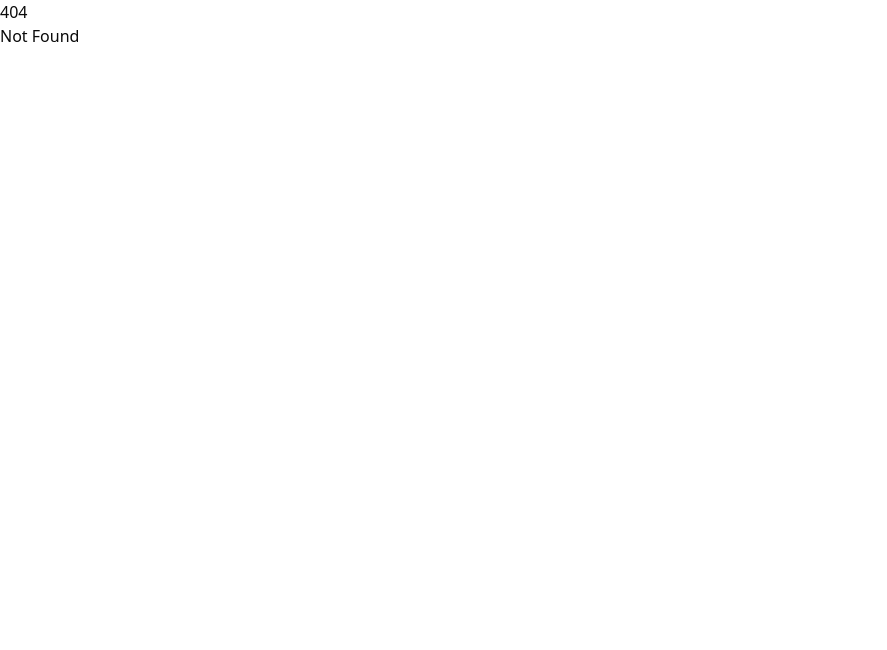
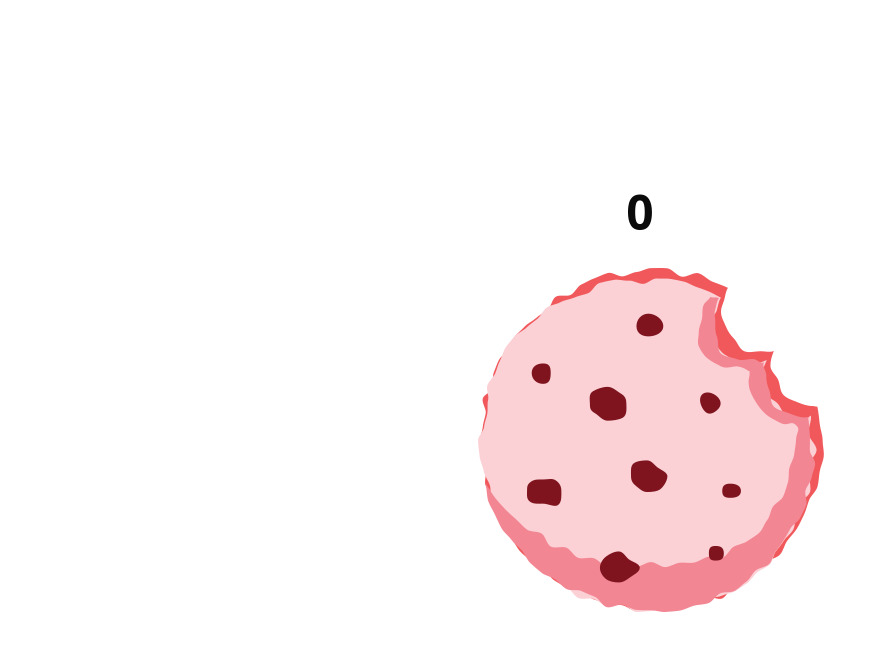
Before and after one commit to lucien-n/advent-of-svelte, a SvelteKit app: page /two in a window 1280 px wide. Before the commit this address had no page. Shown: the top 650 px of the page, without its empty margins (0-887 px from the left). Built offline with nearby package versions, Linux system fonts and the light colour scheme.

Commit message:
wip: day two

```diff
--- /dev/null
+++ b/src/routes/two/+page.svelte
@@ -0,0 +1,25 @@
+<script lang="ts">
+	import { onMount } from 'svelte';
+	import Cookie from './cookie.svelte';
+
+	let cookies = 0;
+
+	onMount(() => (cookies = getLocalCookies()));
+
+	const handleCookieClick = ({ detail: click }: { detail: 'left' | 'right' }) => {
+		if (click === 'left') cookies += 1;
+		else cookies -= 1;
+		if (cookies < 0) cookies = 0;
+		setLocalCookies(cookies);
+	};
+
+	const setLocalCookies = (count: number) =>
+		localStorage.setItem('two:cookies', JSON.stringify(count));
+
+	const getLocalCookies = () => JSON.parse(localStorage.getItem('two:cookies') ?? '0');
+</script>
+
+<div class="flex flex-col items-center gap-8 justify-center h-full">
+	<h1 class="text-5xl font-extrabold text-center">{cookies}</h1>
+	<Cookie on:click={handleCookieClick} />
+</div>
--- /dev/null
+++ b/src/routes/two/cookie.svelte
@@ -0,0 +1,23 @@
+<script lang="ts">
+	import { cn } from '$lib/utils';
+	import { createEventDispatcher } from 'svelte';
+
+	const dispatch = createEventDispatcher();
+
+	let clicked = false;
+</script>
+
+<button
+	on:mousedown={() => (clicked = true)}
+	on:mouseup={() => (clicked = false)}
+	on:mouseleave={() => (clicked = false)}
+	on:click={() => dispatch('click', 'left')}
+	on:auxclick={() => dispatch('click', 'right')}
+	on:contextmenu={(e) => e.preventDefault()}
+>
+	<img
+		src="cookie.png"
+		alt="Cookie"
+		class={cn('transition-all duration-100 select-none', clicked && 'scale-95')}
+	/>
+</button>
```
Also changed, not shown: static/cookie.png (added).
